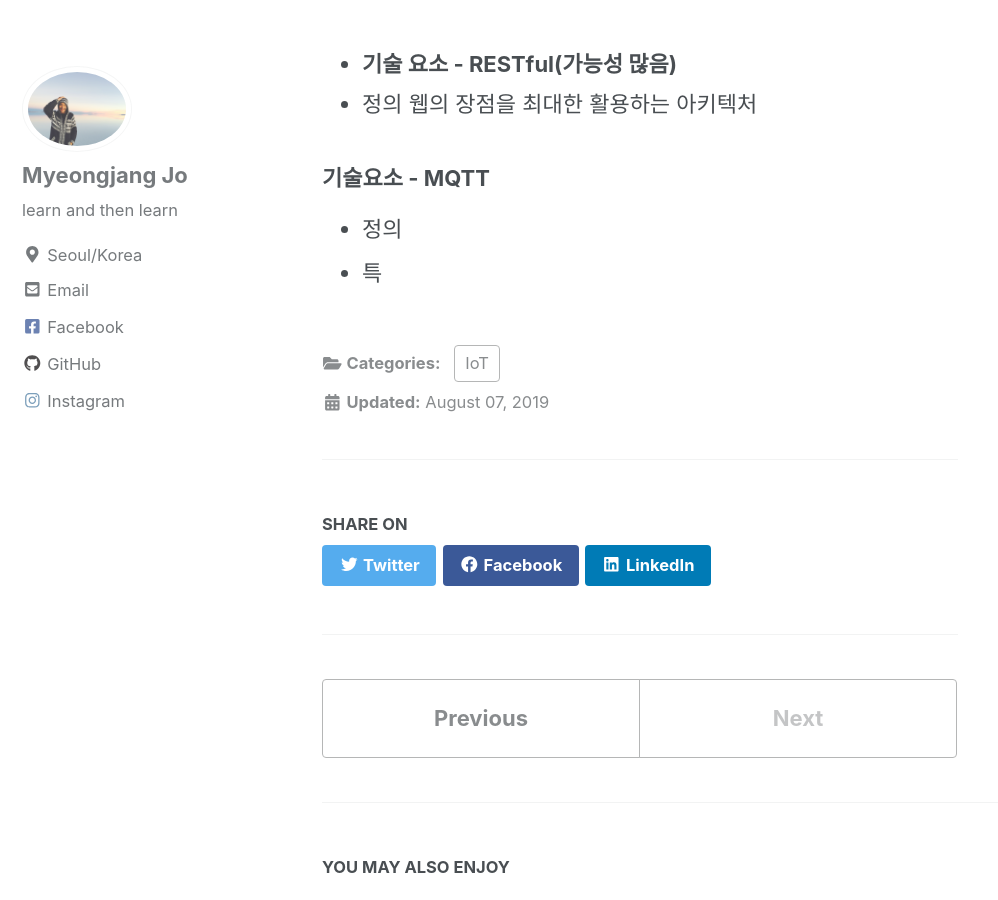
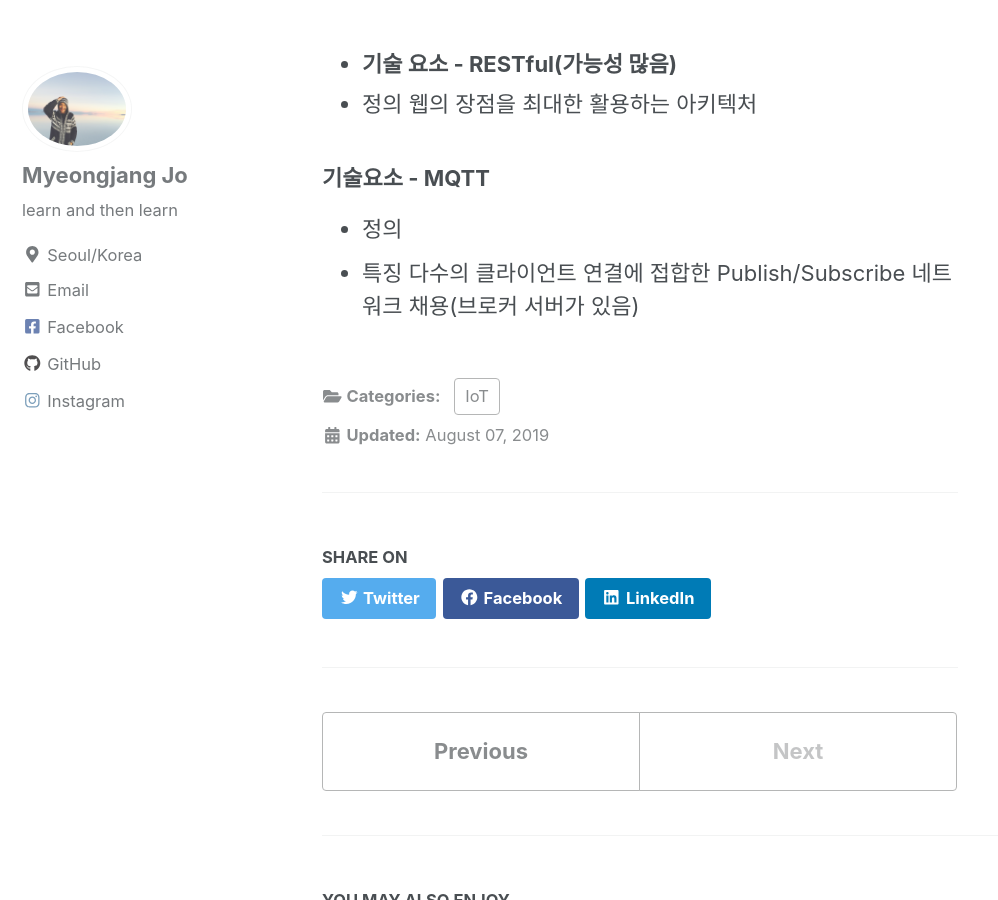
Before and after one commit to josephmjjo/josephmjjo.github.io, a Jekyll site: the page built from _posts/2019-08-07-IoT.md, in a window 1280 px wide and 900 px high, scrolled down 2212 px. Shown: the whole window, without its empty margins (0-998 px from the left). Built offline with Jekyll 4.4.1, drawn with Linux system fonts in a browser that asks for light colours; cached includes are drawn as plain includes; nearby versions of some CDN libraries.

Commit message:
_posts/2019-08-07-IoT.md updated from https://stackedit.io/

```diff
--- a/_posts/2019-08-07-IoT.md
+++ b/_posts/2019-08-07-IoT.md
@@ -71,9 +71,11 @@ categories:
 ### 기술요소 - MQTT
 
 - 정의
-- 특
+- 특징
+   다수의 클라이언트 연결에 접합한 Publish/Subscribe 네트워크 채용(브로커 서버가 있음)
+
 <!--stackedit_data:
-eyJoaXN0b3J5IjpbMjk4MDg5MzUzLDIwODEzMjU5MDEsLTE2OT
-QyNDk1NzUsLTE2MDk4ODYwNjgsLTkzODEwMTU1MiwtNTYwMTI1
-OTQ5LC0xMjY1NDgwMzk5LDUzMjg2NzI4OF19
+eyJoaXN0b3J5IjpbMTU2NTA1MDcwNiwyMDgxMzI1OTAxLC0xNj
+k0MjQ5NTc1LC0xNjA5ODg2MDY4LC05MzgxMDE1NTIsLTU2MDEy
+NTk0OSwtMTI2NTQ4MDM5OSw1MzI4NjcyODhdfQ==
 -->
```
